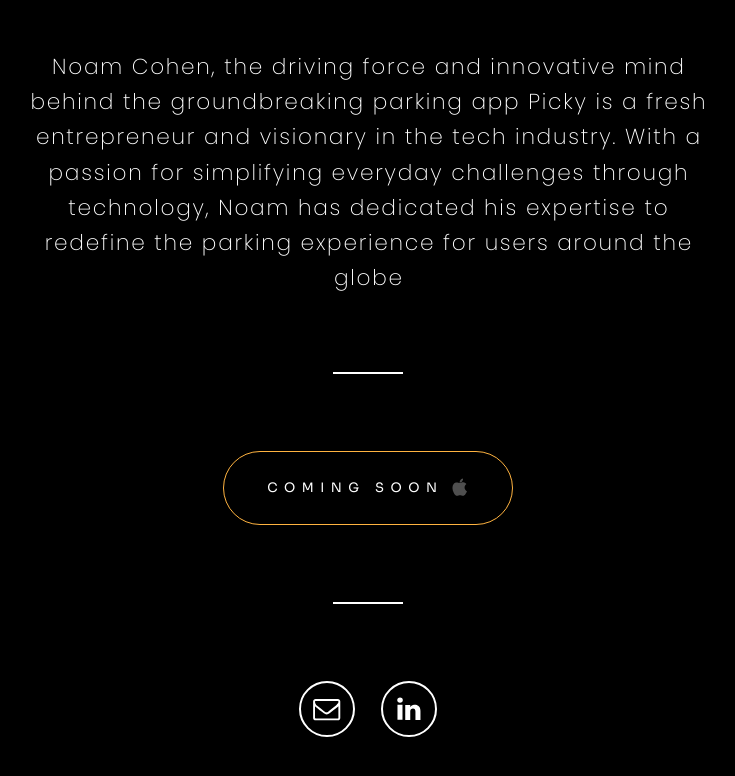
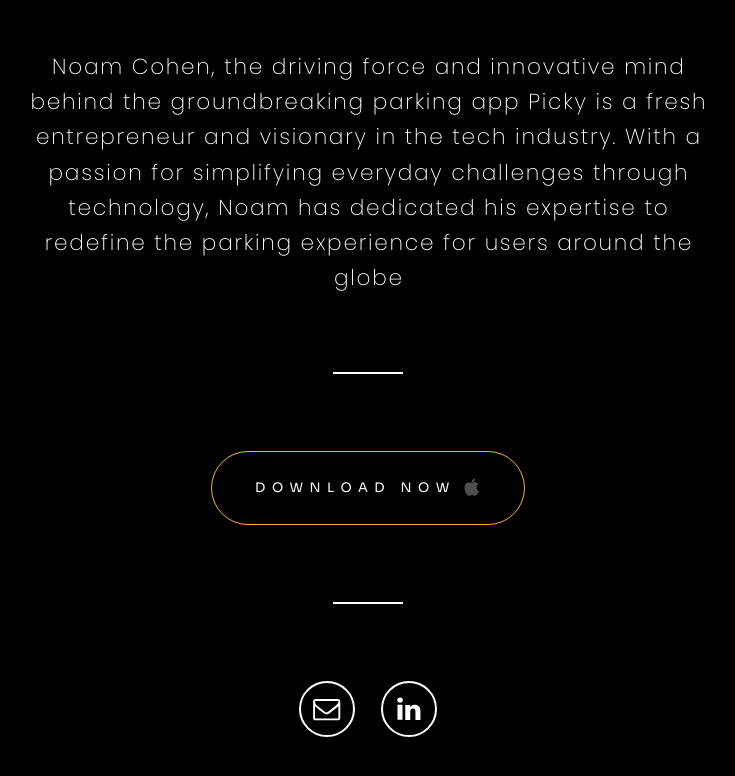
Before and after one commit to NOAM9052/picky, a plain HTML site: page index.html in a window 1280 px wide. Shown: the part 5072-5848 px from the top of the page, without its empty margins (272-1007 px from the left). Drawn offline with Linux system fonts and the light colour scheme.

Commit message:
Add files via upload

```diff
--- a/index.html
+++ b/index.html
@@ -2632,13 +2632,16 @@
                 <hr id="divider02" class="style1" />
                 <ul id="buttons01" class="buttons">
                   <li>
-                    <a href="https://pickyil.online/" class="button n01">
+                    <a
+                      href="https://apps.apple.com/il/app/picky-park/id6476976854"
+                      class="button n01"
+                    >
                       <svg>
                         <use
                           xlink:href="#icon-65b2527f26e728377d2307394969cc13"
                         ></use>
                       </svg>
-                      <span class="label">Coming Soon</span>
+                      <span class="label">Download Now</span>
                     </a>
                   </li>
                 </ul>
```
